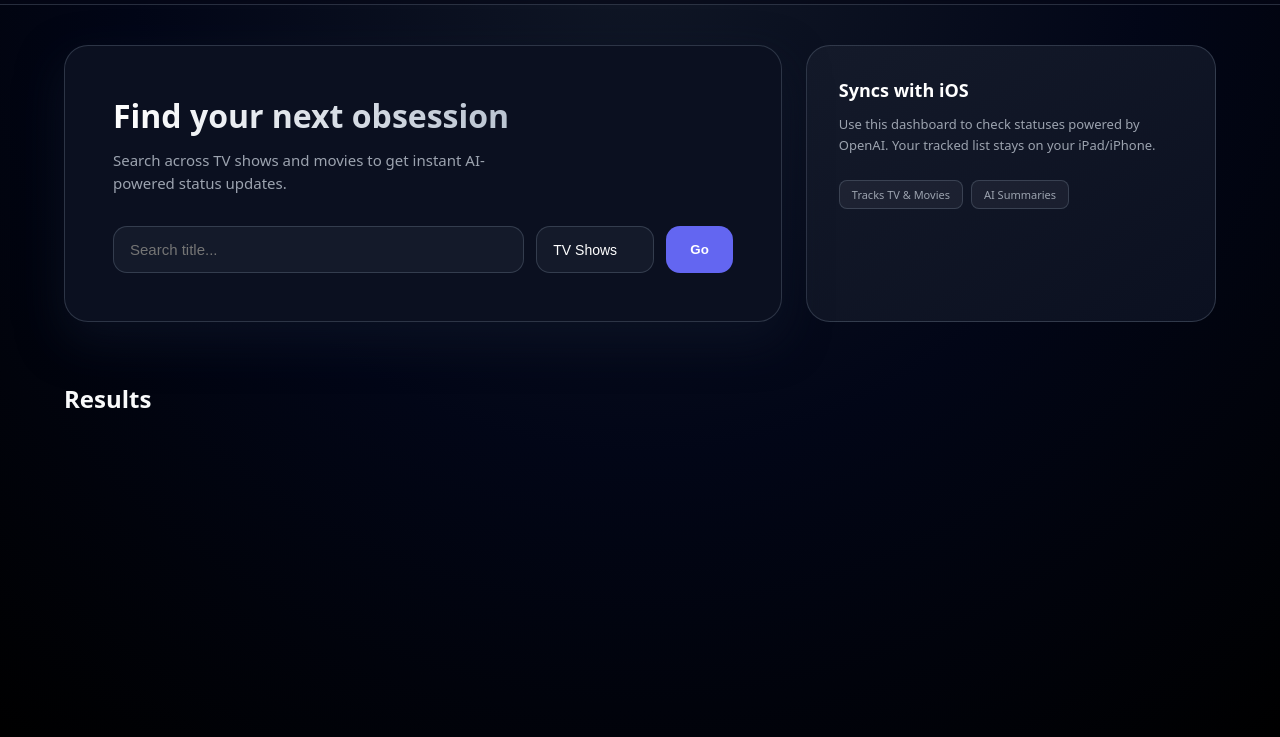
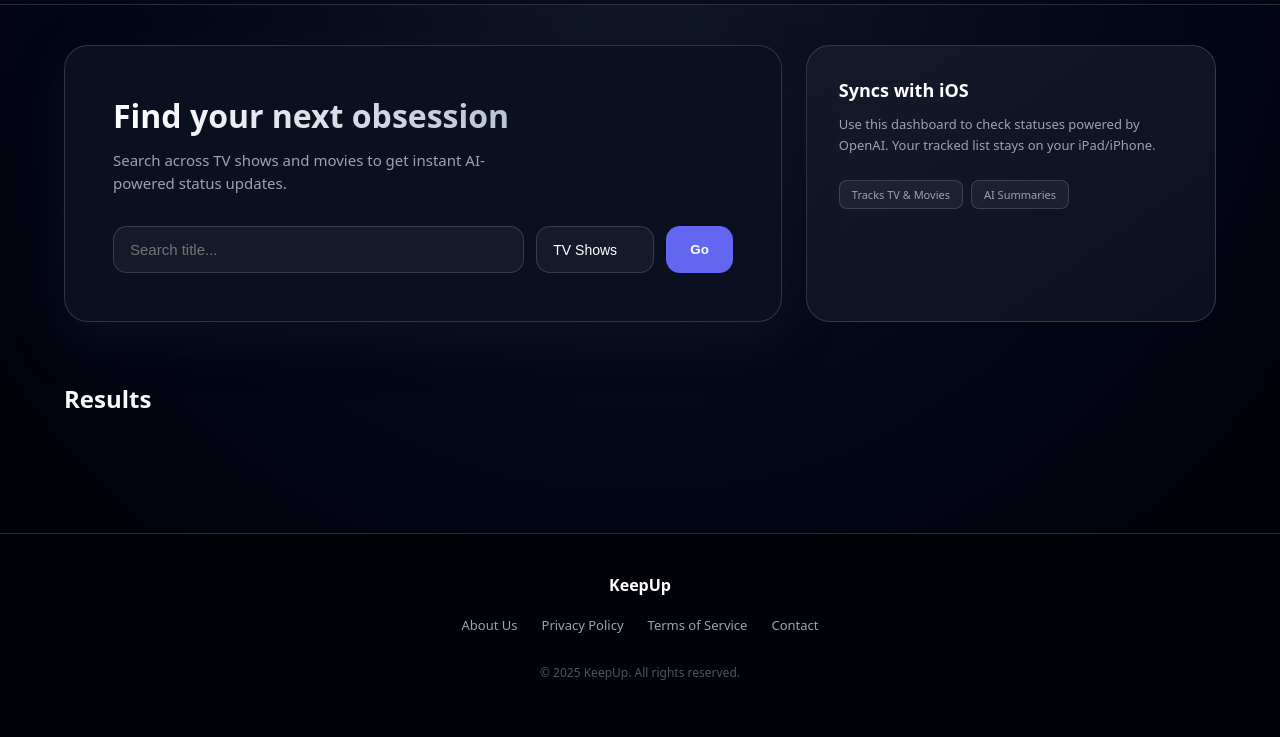
Before and after one commit to CallumJRobertson/KUFrontEnd, a plain HTML site: page index.html in a window 1280 px wide. Shown: the part 59-796 px from the top of the page. Drawn offline with nearby package versions, Linux system fonts and the light colour scheme.

Commit message:
Update index.html

```diff
--- a/index.html
+++ b/index.html
@@ -69,6 +69,19 @@
                 <div id="results" class="results-grid"></div>
             </section>
         </main>
+
+        <footer class="site-footer">
+            <div class="footer-content">
+                <a href="#" class="footer-logo">KeepUp</a>
+                <div class="footer-links">
+                    <a href="#">About Us</a>
+                    <a href="#">Privacy Policy</a>
+                    <a href="#">Terms of Service</a>
+                    <a href="#">Contact</a>
+                </div>
+                <div class="copyright">© 2025 KeepUp. All rights reserved.</div>
+            </div>
+        </footer>
     </div>
 
     <script src="https://code.jquery.com/jquery-3.6.0.min.js"></script>
```
